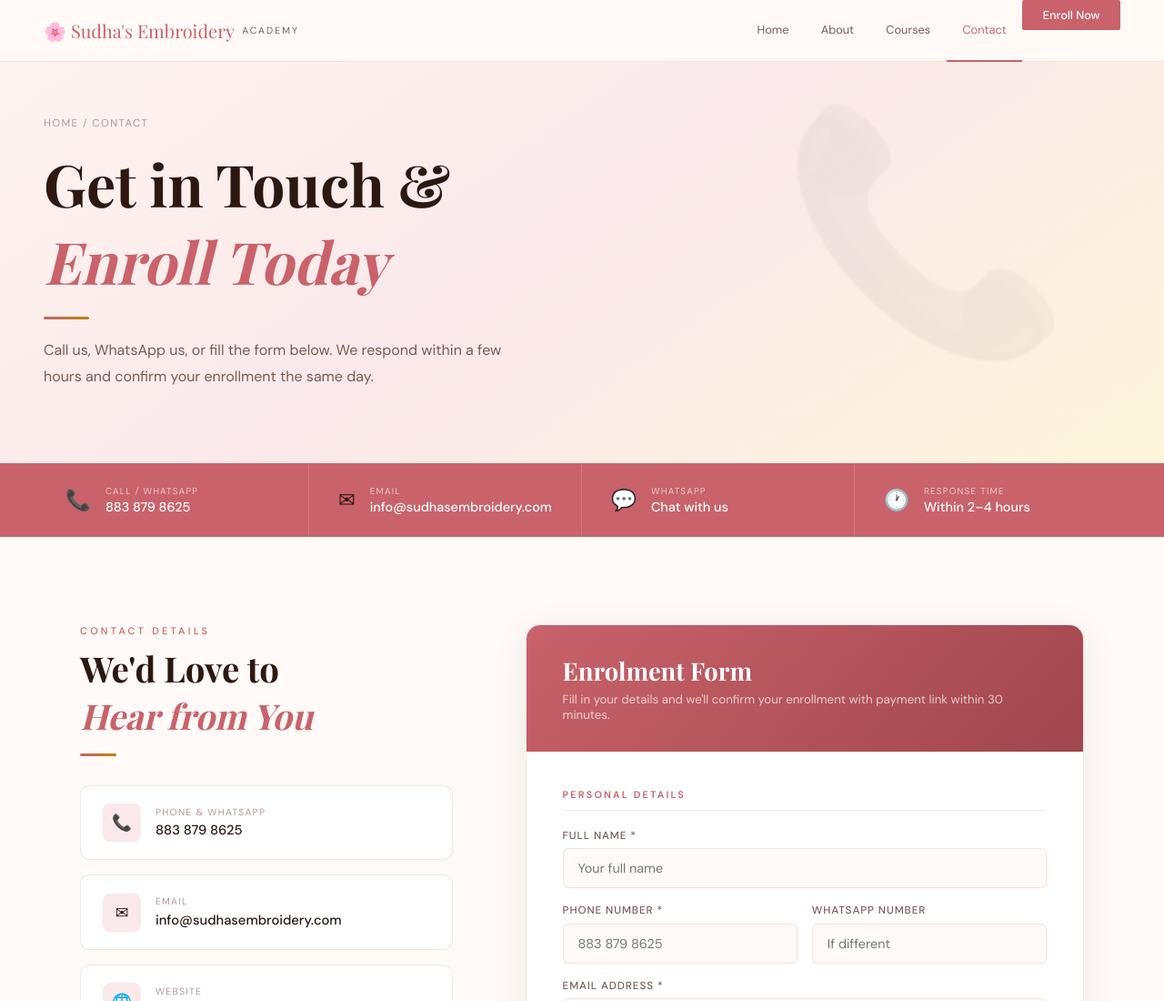
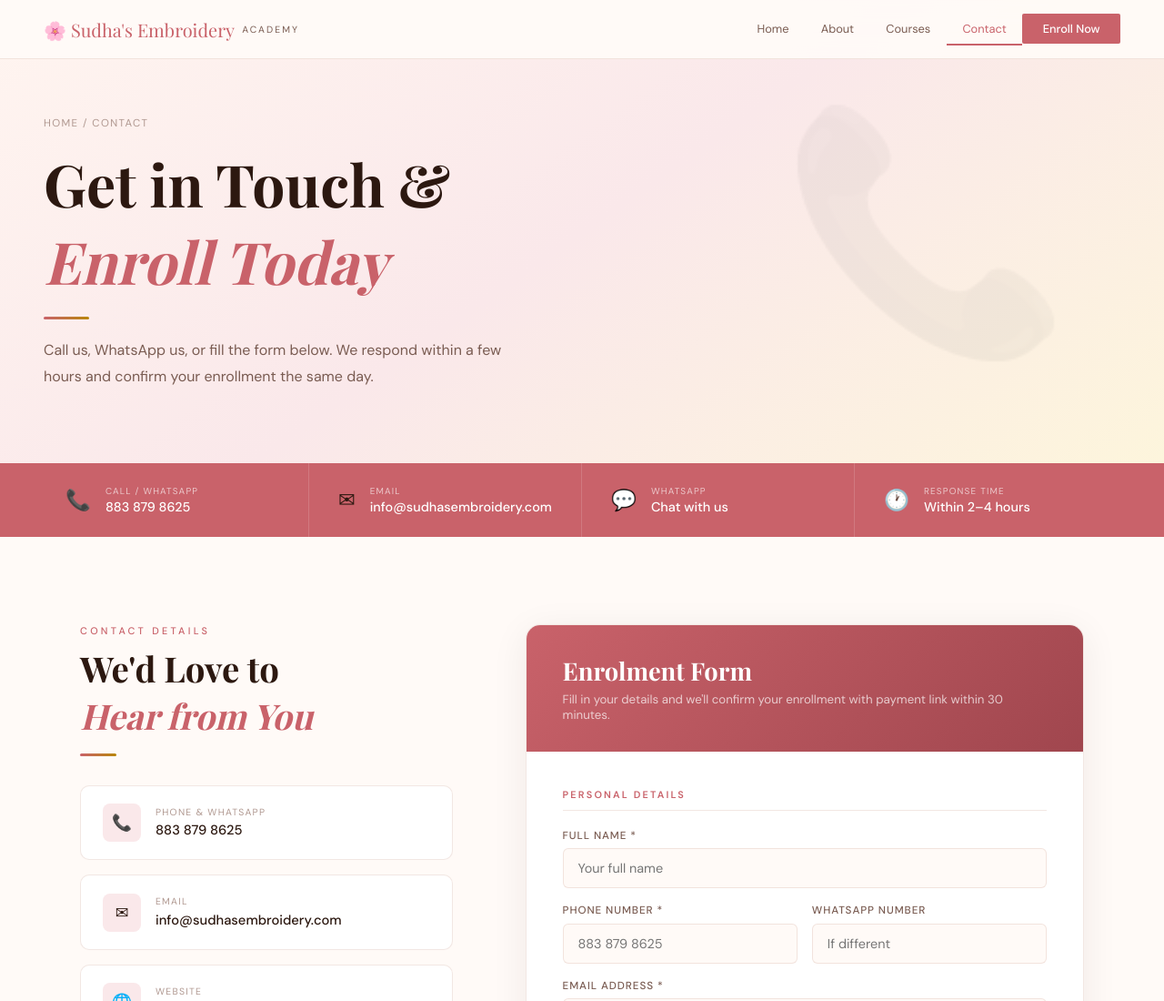
Before and after one commit to ozberlinnaruto-ops/Sudhas-Embroidery, a plain HTML site: page contact.html in a window 1280 px wide. Shown: the top 1100 px of the page at 91% size. Drawn offline with nearby package versions, Linux system fonts and the light colour scheme; a web font is replaced by a local one.

Commit message:
Update contact.html

```diff
--- a/contact.html
+++ b/contact.html
@@ -10,11 +10,11 @@
 :root{--rose:#C9626A;--rose-light:#E8939A;--rose-pale:#FAE8EA;--gold:#B8860B;--gold-pale:#FDF5DC;--blush:#F9EEE8;--warm-white:#FFFAF7;--silk:#F4EDE4;--text:#2C1810;--muted:#7A5C52;--light-muted:#B09890;--border:rgba(180,120,100,0.18);}
 *{margin:0;padding:0;box-sizing:border-box;}html{scroll-behavior:smooth;}
 body{background:var(--warm-white);color:var(--text);font-family:'DM Sans',sans-serif;overflow-x:hidden;}
-nav{position:fixed;top:0;width:100%;z-index:1000;background:rgba(255,250,247,0.96);backdrop-filter:blur(12px);border-bottom:1px solid var(--border);height:68px;display:flex;align-items:center;justify-content:space-between;padding:0 3rem;}
+nav{position:fixed;top:0;width:100%;z-index:1000;background:rgba(255,250,247,0.96);backdrop-filter:blur(12px);border-bottom:1px solid var(--border);height:65px;display:flex;align-items:center;justify-content:space-between;padding:0 3rem;}
 .nav-logo{font-family:'Playfair Display',serif;color:var(--rose);font-size:1.25rem;text-decoration:none;display:flex;align-items:center;gap:0.5rem;}
 .nav-logo small{font-family:'DM Sans',sans-serif;font-size:0.65rem;letter-spacing:0.2em;text-transform:uppercase;color:var(--muted);font-weight:400;}
 .nav-links{display:flex;list-style:none;}
-.nav-links a{color:var(--muted);text-decoration:none;font-size:0.8rem;padding:0 1.1rem;height:68px;display:flex;align-items:center;border-bottom:2px solid transparent;transition:all 0.3s;}
+.nav-links a{color:var(--muted);text-decoration:none;font-size:0.8rem;padding:0 1.1rem;height:35px;display:flex;align-items:center;border-bottom:2px solid transparent;transition:all 0.3s;}
 .nav-links a:hover{color:var(--rose);}
 .nav-links a.active{color:var(--rose);border-bottom-color:var(--rose);}
 .nav-cta{background:var(--rose)!important;color:white!important;padding:0.5rem 1.4rem!important;height:auto!important;border-radius:2px;font-weight:500!important;border:none!important;}
```
